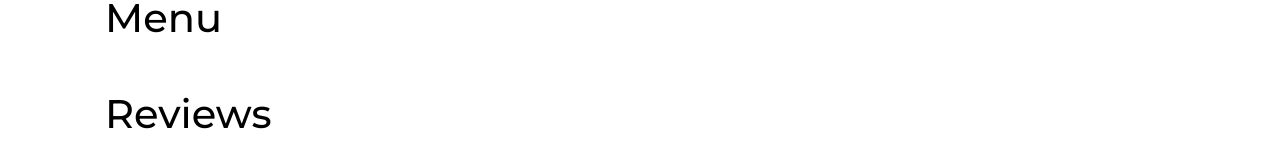
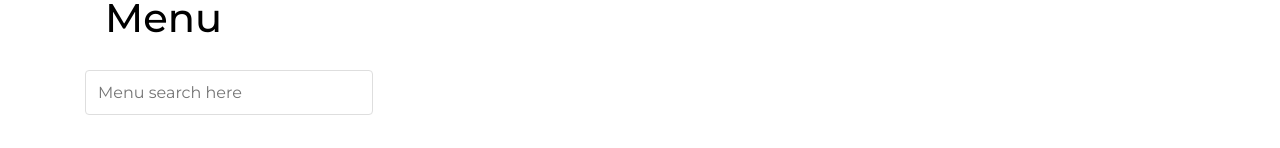
Before and after one commit to domdavidson251/307, a React (Create React App) app in the folder frontend/: page /dlkj in a window 1280 px wide. Shown: the part 449-597 px from the top of the page. Built offline with nearby package versions, Linux system fonts and the light colour scheme; no server answers.

Commit message:
restaurant page menu search bar

```diff
--- a/frontend/src/Restaurant.js
+++ b/frontend/src/Restaurant.js
@@ -7,11 +7,18 @@ import axios from "axios";
 import { useParams } from "react-router-dom";
 import { propTypes } from "react-bootstrap/esm/Image";
 //import Form from "./Form";
-//please work
+
 function Restaurant(props) {
   const [restaurant, setRestaurant] = useState([]);
+  const [searchMenuInput, setSearchMenuInput] = useState("");
+
   let urlParams = useParams();
   const restaurantName = urlParams.restaurant;
+
+  const handleSearchMenu = (e) => {
+    e.preventDefault();
+    setSearchMenuInput(e.target.value);
+  };
 
   async function fetchRestaurant() {
     try {
@@ -51,7 +58,19 @@ function Restaurant(props) {
         <div className="subsubheader">
           <h1>Menu</h1>
         </div>
-        <RestaurantMenu rest={restaurant[0]} menu={props.menuItems} />
+        <div style={{ width: "18rem" }}>
+          <input
+            type="text"
+            placeholder="Menu search here"
+            onChange={handleSearchMenu}
+            value={searchMenuInput}
+          />
+        </div>
+        <RestaurantMenu
+          rest={restaurant[0]}
+          menu={props.menuItems}
+          searchMenuInput={searchMenuInput}
+        />
         <div className="subsubheader">
           <h1 id="reviews">Reviews</h1>
         </div>
--- a/frontend/src/RestaurantMenu.js
+++ b/frontend/src/RestaurantMenu.js
@@ -1,16 +1,13 @@
-import React, { useState, useEffect } from "react";
+import React from "react";
 import "bootstrap/dist/css/bootstrap.min.css";
 import "./assets/css/style.css";
-import axios from "axios";
-import { useParams } from "react-router-dom";
 
 function RestaurantMenu(props) {
-  //const [restaurant, setRestaurant] = useState();
-  //const restaurant = props.rest;
-  let urlParams = useParams();
-  const restaurantName = urlParams.restaurant;
+  /*
+  const [restaurant, setRestaurant] = useState();
+  const restaurant = props.rest;
 
-  /*async function fetchRestaurant() {
+  async function fetchRestaurant() {
     try {
       const response = await axios.get("http://localhost:4000/restaurants/" + restaurantName);
       return response.data.restaurants_list;
@@ -34,10 +31,18 @@ function RestaurantMenu(props) {
     //console.log(props.rest);
     // console.log(restaurant[0]);
     if (props.rest) {
-      const elems = props.rest['menuitems'].map((item) => {
-        const menuItem = props.menu.filter((temp) => {return temp._id.toString() === item})[0];
-        if(menuItem){
-          return (
+      const eles = props.rest["menuitems"].reduce((accumulator, item) => {
+        const menuItem = props.menu.filter((temp) => {
+          return temp._id.toString() === item;
+        })[0];
+
+        if (
+          menuItem &&
+          menuItem.name
+            .toLowerCase()
+            .includes(props.searchMenuInput.toLowerCase())
+        ) {
+          accumulator.push(
             <div key={item} class="col-auto mb-3">
               <div class="card" style={{ width: "18rem" }}>
                 <div class="card-body">
@@ -47,21 +52,19 @@ function RestaurantMenu(props) {
                 </div>
               </div>
             </div>
-          )
+          );
         }
-        ;
-      });
 
-    return (
+        return accumulator;
+      }, []);
+
+      return (
         <div>
-        <div class="row">{elems}</div>
+          <div class="row">{eles}</div>
         </div>
-      )
+      );
     }
   }
-  return (
-
-    <TableBody />
-  );
+  return <TableBody />;
 }
 export default RestaurantMenu;
```
